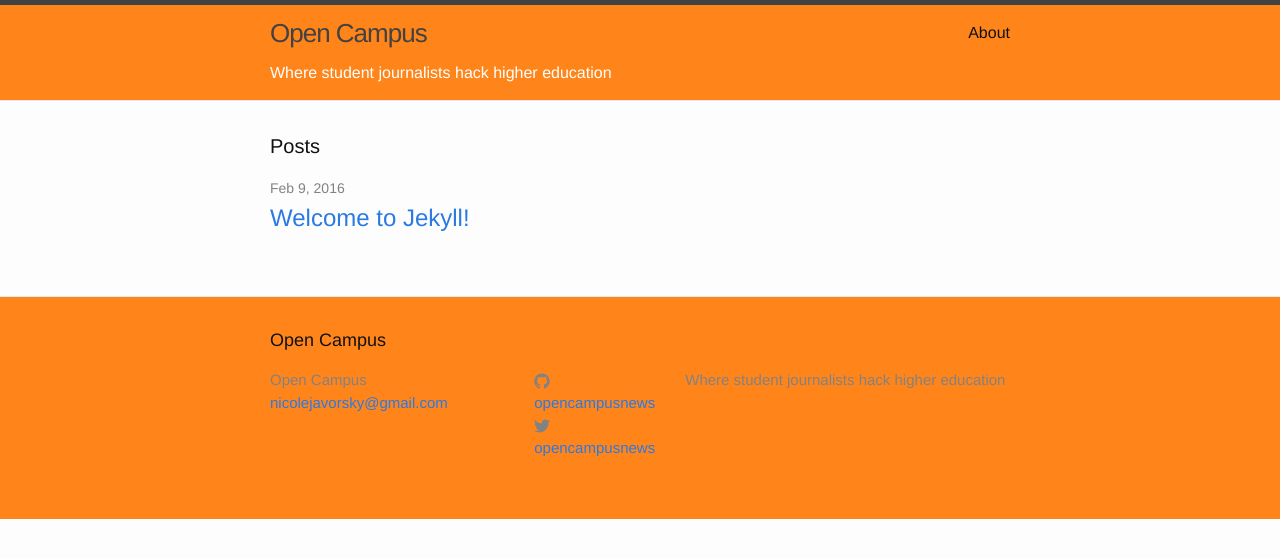
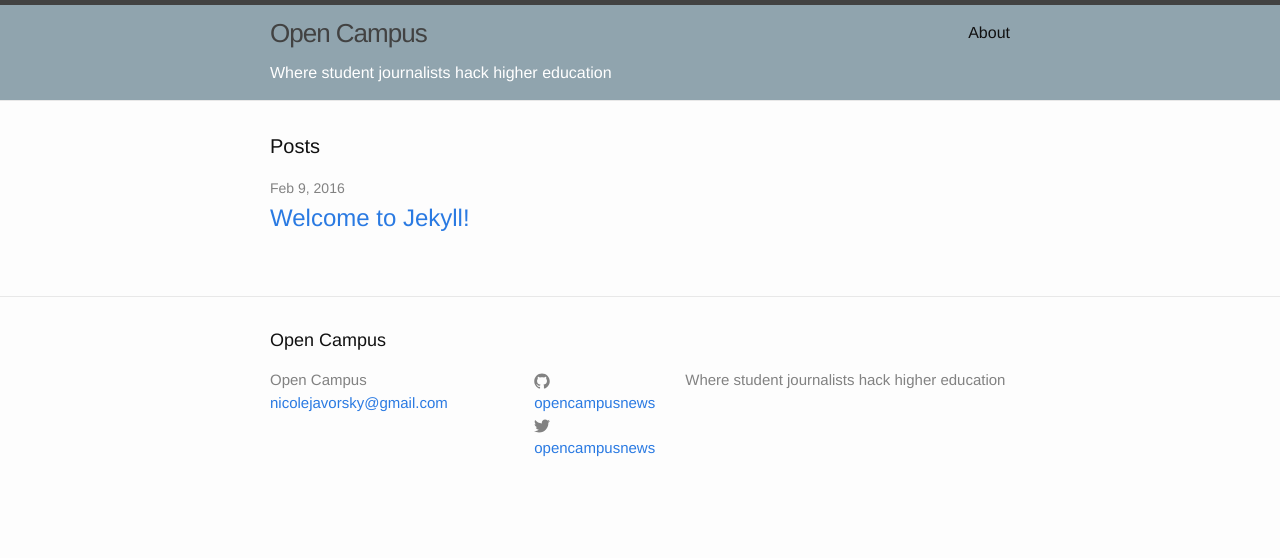
Before and after one commit to opencampusnews/opencampusnews.github.io, a Jekyll site: the page built from index.html, in a window 1280 px wide. Shown: the top 558 px of the page. Built offline with Jekyll 4.4.1, drawn with Linux system fonts in a browser that asks for light colours.

Commit message:
changed color of header

```diff
--- a/css/style.css
+++ b/css/style.css
@@ -1,5 +1,5 @@
-.site-header, .site-footer {
-  background-color: #FF851B;
+.site-header {
+  background-color: #90a4ae;
 }
 
 #tagline {
```
